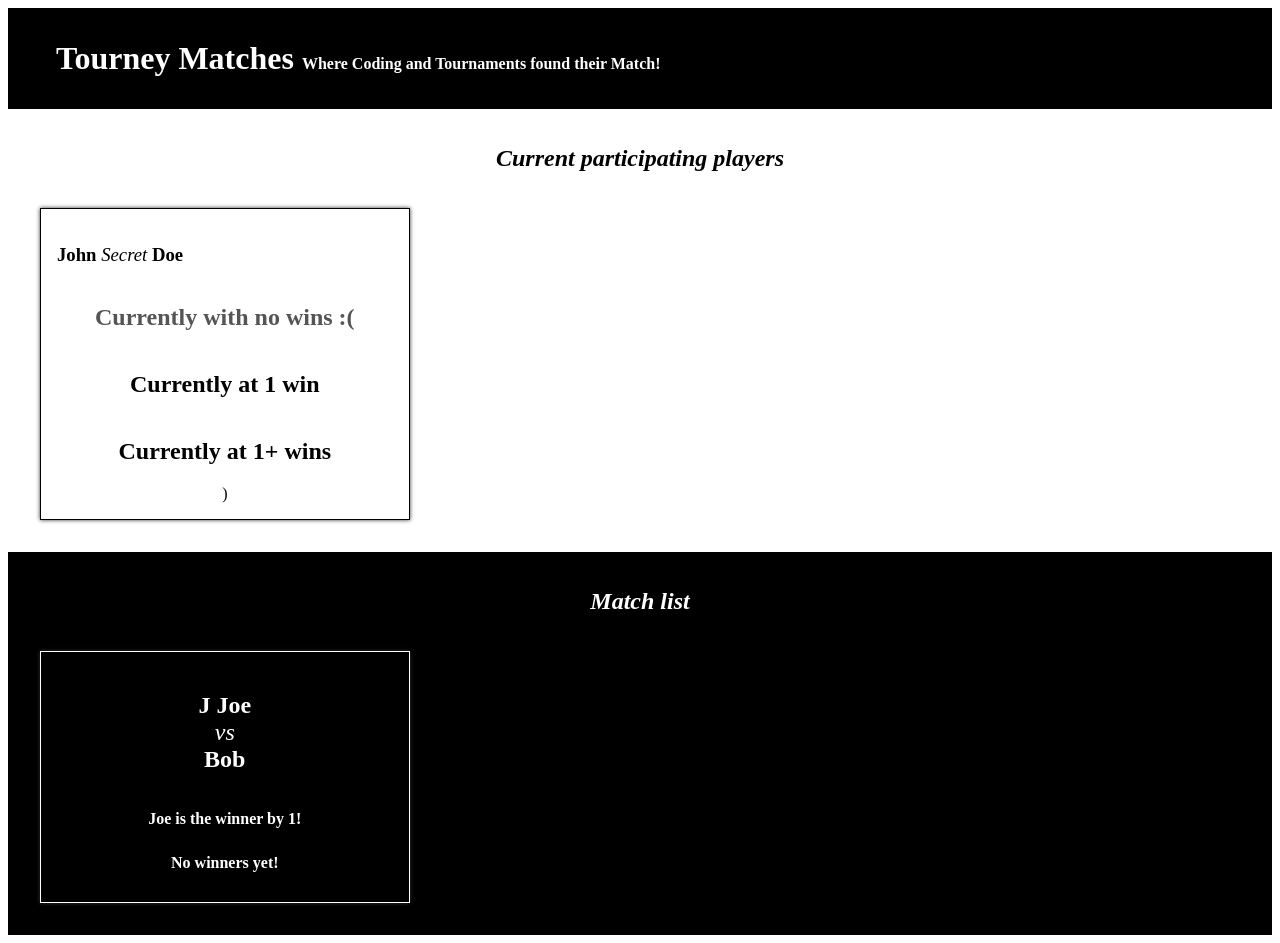
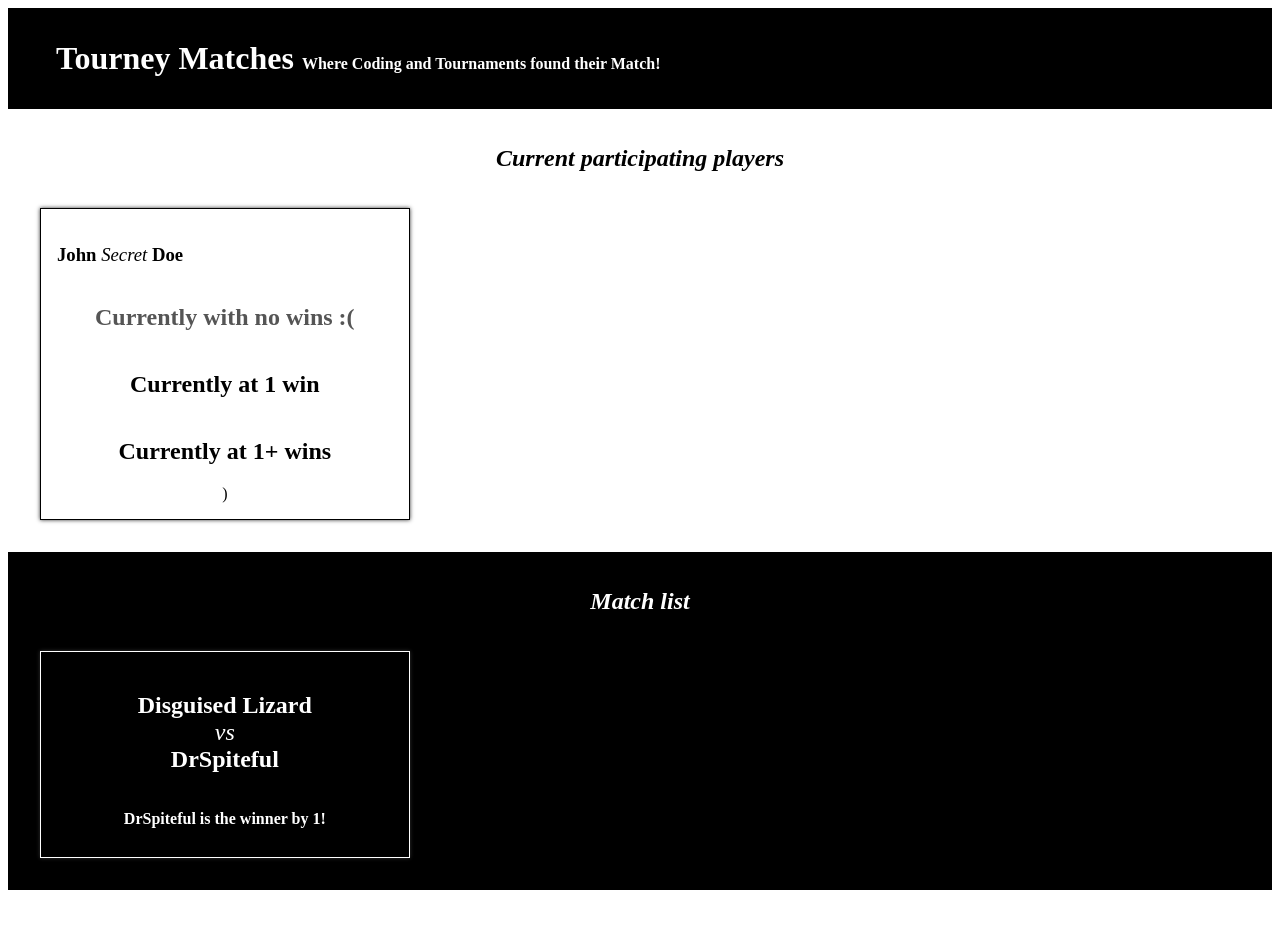
Before and after one commit to alisonharman/tourney_matches, a React (Create React App) app: page / in a window 1280 px wide. After the commit the page ends 898 px from the top, so only its background shows below. Built offline with nearby package versions, Linux system fonts and the light colour scheme.

Commit message:
conditionally render props data from MatchList

```diff
--- a/src/components/Match.js
+++ b/src/components/Match.js
@@ -1,15 +1,12 @@
 import React from "react";
 
-function Match() {
+function Match(props) {
   return (
     <article className="Match">
-      <h1>J
-        Joe <span>vs</span> Bob
+      <h1>
+        {props.players[0]} <span>vs</span> {props.players[1]}
       </h1>
-      {/* To be shown when there is a winner */}
-      <h2>Joe is the winner by 1!</h2>
-      {/* To be shown when there is no winner */}
-      <h2>No winners yet!</h2>
+      {props.winner ? <h2> {props.winner} is the winner by {props.scoreDifference}!</h2> : <h2>No winners yet!</h2>}
     </article>
   );
 }
```
